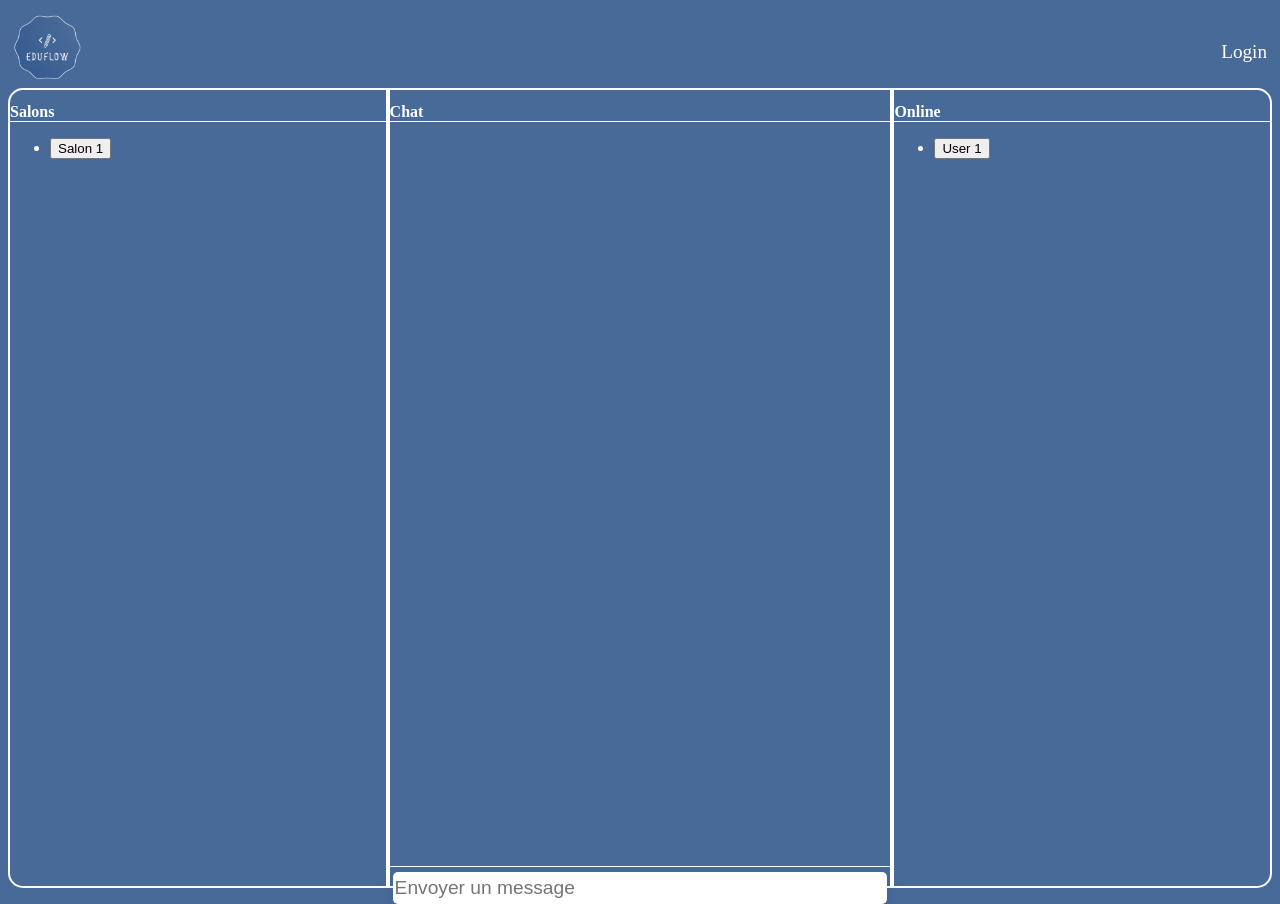
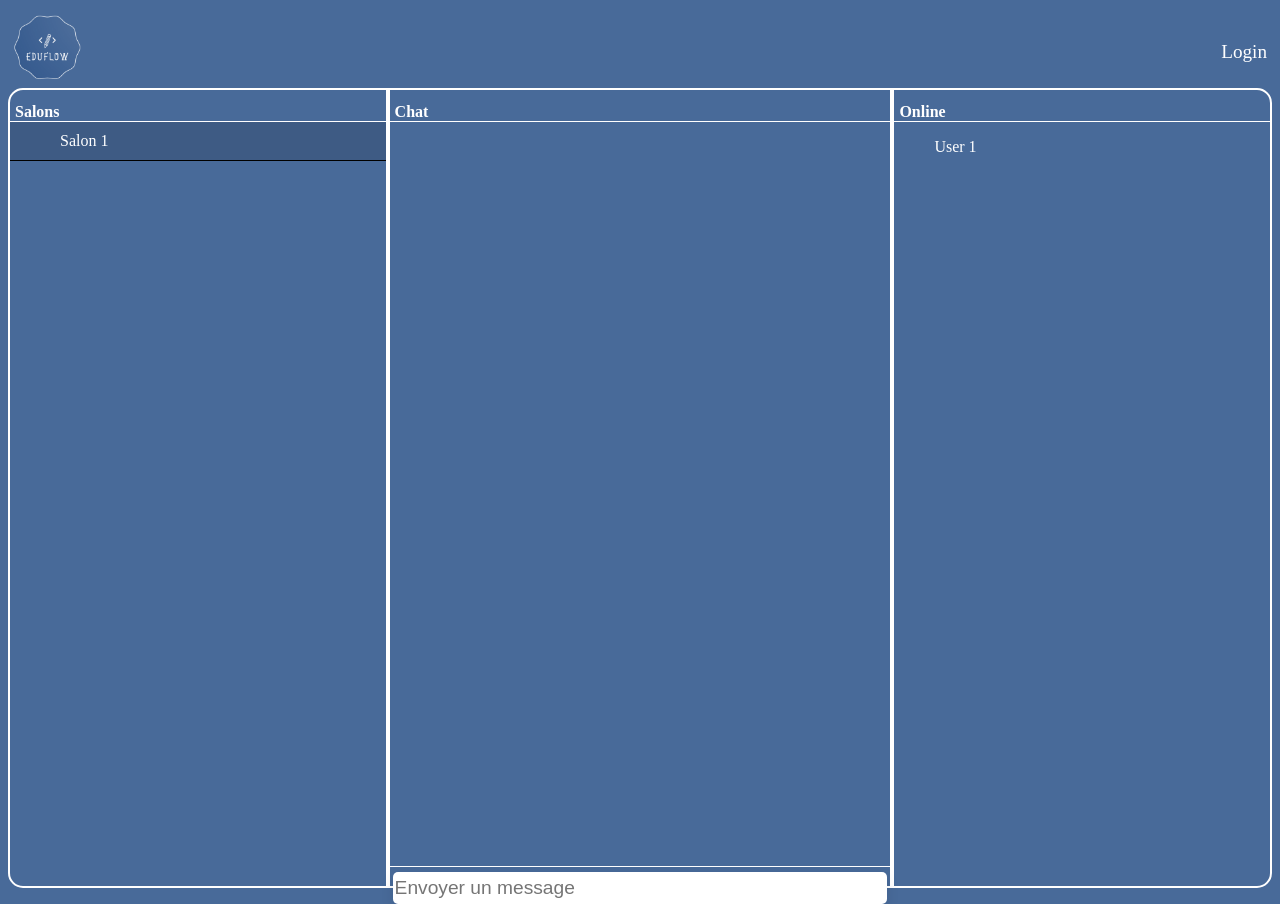
Before and after one commit to bania78/eduflow_forum, a plain HTML site: page index.html in a window 1280 px wide. Drawn offline with Linux system fonts and the light colour scheme; no server answers.

Commit message:
[ADD] better display of salon categorie

```diff
--- a/style.css
+++ b/style.css
@@ -13,6 +13,10 @@ html {
     justify-content: space-between;
     display: flex;
     align-items: end;
+}
+
+ul {
+	list-style: none;
 }
 
 a {
@@ -64,6 +68,8 @@ main {
 .title {
     font-size: 1em;
     border-bottom: 1px solid white;
+    padding-left: 5px;
+    margin-bottom: 0;
 }
 
 .input {
@@ -142,3 +148,23 @@ input[type="submit"] {
 .not_show {
 	display: none;
 }
+
+.ul_salon {
+    margin: 0;
+    background-color: rgb(62, 91, 132);
+    border-bottom: 1px solid black;
+}
+
+.salon {
+    padding: 10px;
+}
+
+button {
+    background: none;
+	color: inherit;
+	border: none;
+	padding: 0;
+	font: inherit;
+	cursor: pointer;
+	outline: inherit
+}
```
